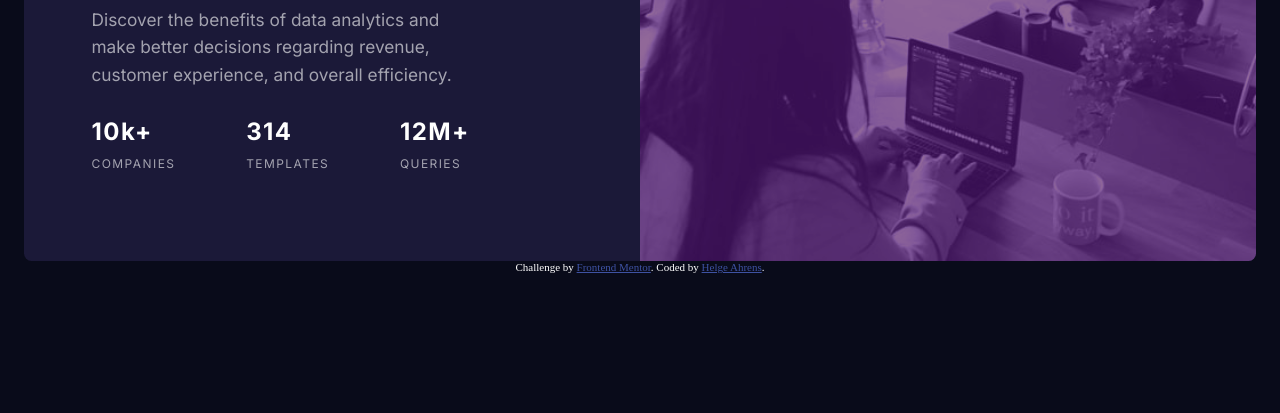
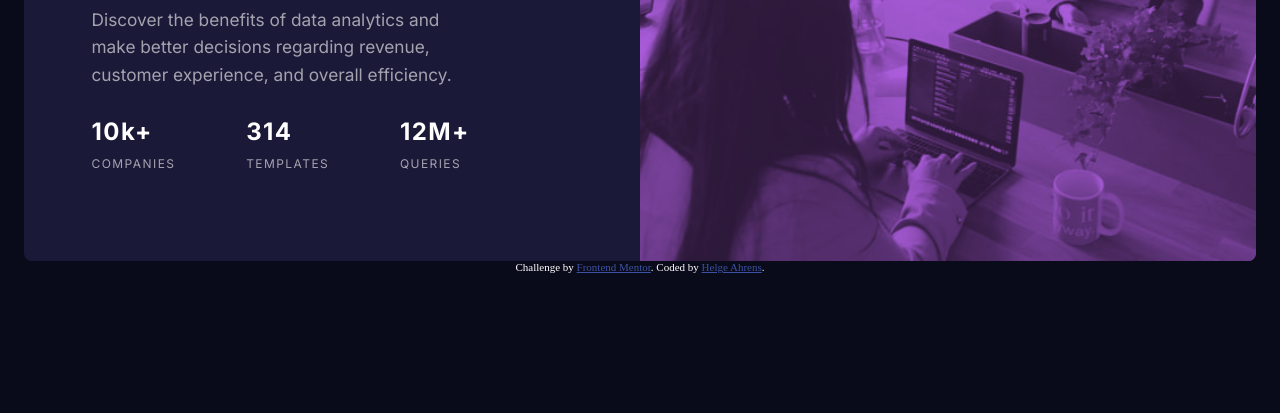
Before and after one commit to Tylopilus/feMentor-stats-preview-card-component-main, a plain HTML site: page index.html in a window 1280 px wide. Shown: the part 387-800 px from the top of the page. Drawn offline with Linux system fonts and the light colour scheme.

Commit message:
fixed image blend mode

```diff
--- a/style.css
+++ b/style.css
@@ -38,16 +38,15 @@ body {
   position: relative;
   width: 100%;
   display: flex;
-  /* max-height: 240px; */
   background: var(--soft-violet);
-  filter: saturate(2.2) brightness(0.6);
 }
 
 .card picture img {
   width: 100%;
   object-fit: contain;
-  /* max-height: 240px; */
-  opacity: 0.6;
+  background: var(--soft-violet);
+  mix-blend-mode: multiply;
+  opacity: 0.75;
 }
 
 .content {
```
